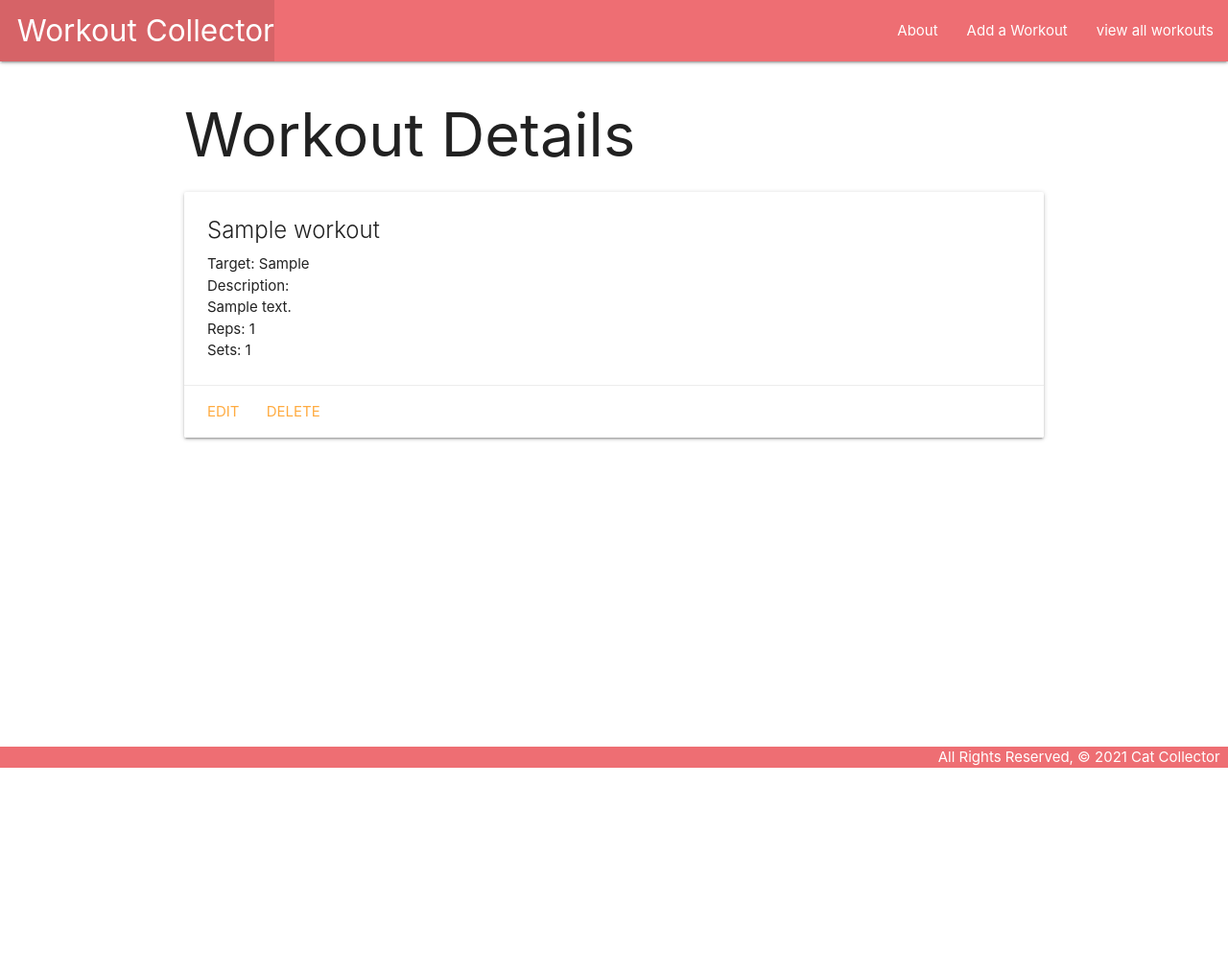
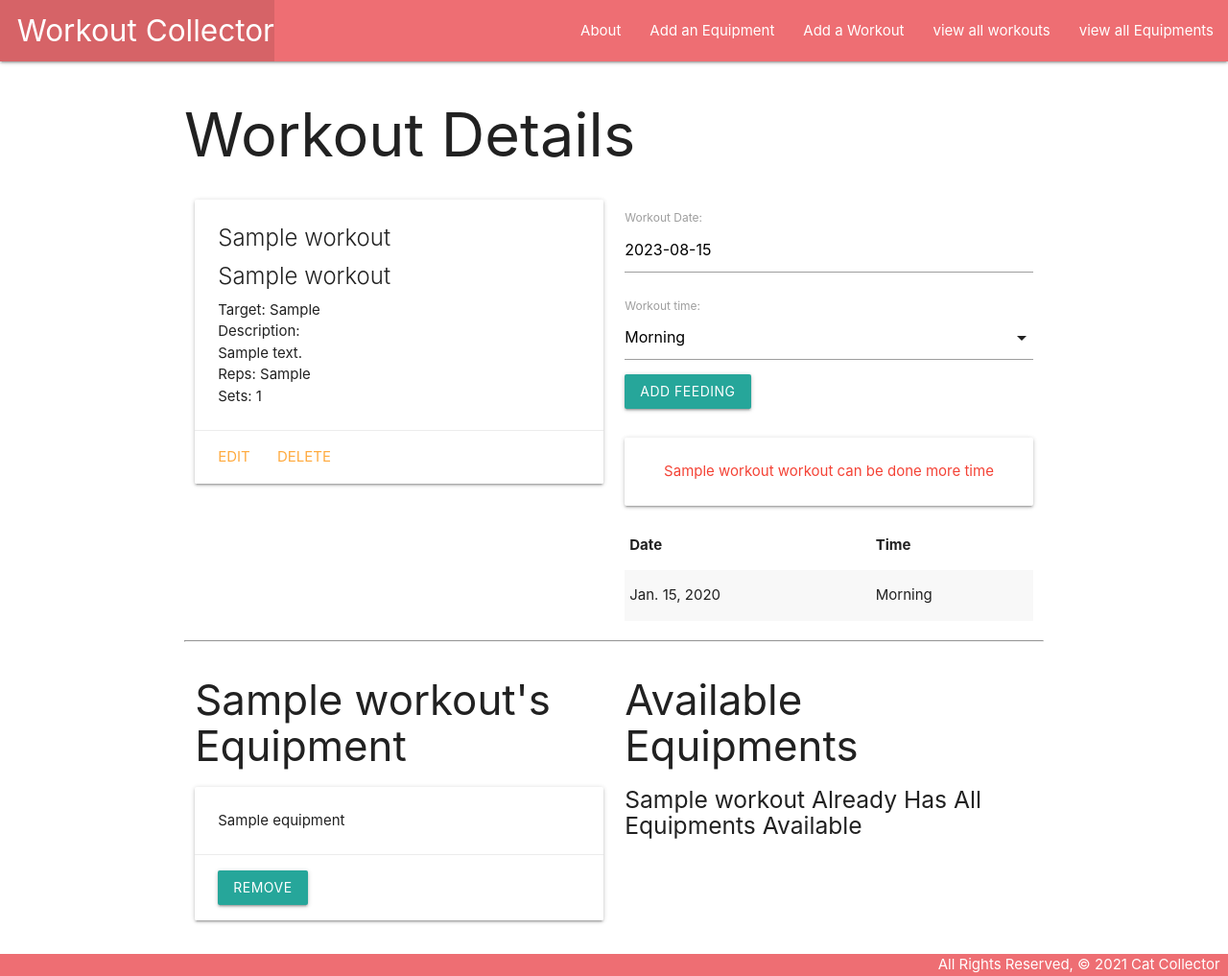
Before and after one commit to Bharatchandran/WorkoutCollector, a Django app: page /workouts/1/ in a window 1280 px wide. Shown: the whole page at 96% size. Before the commit the page ends 800 px from the top, so only its background shows below. Run offline with Django 4.2, Linux system fonts and the light colour scheme; tables that the repository leaves empty hold one stand-in row (values such as "Sample post").

Commit message:
lab 4,5 completed

```diff
--- a/main_app/admin.py
+++ b/main_app/admin.py
@@ -1,4 +1,6 @@
 from django.contrib import admin
-from .models import Workout
+from .models import Workout, Scheduling, Equipment
 # Register your models here.
 admin.site.register(Workout)
+admin.site.register(Scheduling)
+admin.site.register(Equipment)
--- /dev/null
+++ b/main_app/forms.py
@@ -0,0 +1,7 @@
+from django.forms import ModelForm
+from .models import Scheduling
+
+class SchedulingForm(ModelForm):
+    class Meta:
+        model = Scheduling
+        fields = ['date', 'workout_time']
--- a/main_app/models.py
+++ b/main_app/models.py
@@ -1,14 +1,29 @@
 from django.db import models
 from django.urls import reverse
+from datetime import date
+
+TIMING = (
+  ('M', 'Morning'),
+  ('E', 'Evening'),
+  ('N', 'Night'),
+)
 
 # Create your models here.
+
+class Equipment(models.Model):
+    name = models.CharField(max_length=50)
+    def __str__(self):
+        return self.name
+    def get_absolute_url(self):
+        return reverse('equipments_detail', kwargs={'pk': self.id})
 class Workout(models.Model):
     name = models.CharField(max_length=100)
     target = models.CharField(max_length=100)
     description = models.TextField(max_length=250)
-    reps = models.IntegerField()
+    reps = models.CharField(max_length=100)
     sets = models.IntegerField()
 
+    equipments = models.ManyToManyField(Equipment)
     # Changing this incstance method dows not impact the database, therfore
     # no makemigration is necessary
     def __str__(self):
@@ -16,3 +31,22 @@ class Workout(models.Model):
 
     def get_absolute_url(self):
         return reverse('detail', kwargs={'workout_id': self.id})
+
+    def workout_for_today(self):
+        return self.scheduling_set.filter(date=date.today()).count() >= len(TIMING)
+
+
+class Scheduling(models.Model):
+    date = models.DateField('Workout Date')
+    workout_time = models.CharField(
+        max_length=2,
+        choices=TIMING,
+        default=TIMING[0][0]
+    )
+    workout = models.ForeignKey(Workout, on_delete=models.CASCADE)
+
+    def __str__(self):
+        return f"{self.get_workout_time_display()} on {self.date}"
+
+    class Meta:
+        ordering = ['-date']
--- a/main_app/templates/base.html
+++ b/main_app/templates/base.html
@@ -7,6 +7,7 @@
   <meta http-equiv="X-UA-Compatible" content="ie=edge">
   <title>Workout Collector</title>
   <link rel="stylesheet" href="https://cdnjs.cloudflare.com/ajax/libs/materialize/1.0.0/css/materialize.min.css">
+  <script src="https://cdnjs.cloudflare.com/ajax/libs/materialize/1.0.0/js/materialize.min.js"></script>
   <link rel="stylesheet" type="text/css" href="{% static 'css/style.css' %}">
 </head>
 <body>
@@ -18,8 +19,10 @@
         </ul>
         <ul class="right">
           <li><a href="{%url 'about'%}">About</a></li>
+          <li><a href="{%url 'equipments_create'%}">Add an Equipment</a></li>
           <li><a href="{%url 'workouts_create'%}">Add a Workout</a></li>
           <li><a href="{%url 'index'%}">view all workouts</a></li>
+          <li><a href="{%url 'equipments_index'%}">view all Equipments</a></li>
         </ul>
       </div>
     </nav>
--- a/main_app/templates/workouts/detail.html
+++ b/main_app/templates/workouts/detail.html
@@ -3,18 +3,113 @@
 
 <h1>Workout Details</h1>
 
+<div class="row">
+  <div class="col s6">
     <div class="card">
       <div class="card-content">
+        <span class="card-title">{{ workout.name }}</span>
         <span class="card-title">{{ workout.name }}</span>
     <p>Target: {{ workout.target }}</p>
     <p>Description: {{ workout.description|linebreaks }}</p>
       <p>Reps: {{ workout.reps }}</p>
       <p>Sets: {{workout.sets}}</p>
+
       </div>
       <div class="card-action">
         <a href="{% url 'workouts_update' workout.id %}">Edit</a>
     <a href="{% url 'workouts_delete' workout.id %}">Delete</a>
       </div>
     </div>
+  </div>
+  <!-- New Markup Below -->
+  <div class="col s6">
+    <form action="{% url 'add_workout' workout.id %}" method="POST">
+      {% csrf_token %}
+      <!-- Render the inputs -->
+      {{ scheduling_form.as_p }}
+      <input type="submit" class="btn" value="Add Feeding">
+    </form>
+    <br>
+    {% if workout.workout_for_today %}
+    <div class="card-panel teal-text center-align">{{workout.name}} workout completed for the day</div>
+  {% else %}
+    <div class="card-panel red-text center-align">{{workout.name}} workout can be done more time</div>
+  {% endif %}
+    <table class="striped">
+      <thead>
+        <tr><th>Date</th><th>Time</th></tr>
+      </thead>
+      <tbody>
+        {% for timing in workout.scheduling_set.all %}
+          <tr>
+            <td>{{timing.date}}</td>
+            <td>{{timing.get_workout_time_display}}</td>
+          </tr>
+        {% endfor %}
+      </tbody>
+    </table>
+  </div>
+  <!-- New Markup Above -->
 
+</div>
+<hr>
+<div class="row">
+  <div class="col s6">
+    <h3>{{ workout.name }}'s Equipment</h3>
+    {% if workout.equipments.count %}
+      {% for equipment in workout.equipments.all %}
+        <div class="card">
+          <div class="card-content">
+             {{ equipment.name }}
+            </span>
+          </div>
+      <div class="card-action">
+        <form action="{%url 'unassoc_equipment' workout.id equipment.id%}" method="POST">
+          {% csrf_token %}
+          <button type="submit" class="btn">Remove</button>
+        </form>
+      </div>
+        </div>
+      {% endfor %}
+    {% else %}
+      <h5>No Equipment 😿</h5>
+    {% endif %}
+  </div>
+  <!-- Available toys will come after this line -->
+  <div class="col s6">
+    <h3>Available Equipments</h3>
+    {% if equipments.count %}
+      {% for equipment in equipments.all %}
+        <div class="card">
+          <div class="card-content">
+            <span class="card-title">
+              {{ equipment.name }}
+            </span>
+          </div>
+          <div class="card-action">
+            <form action="{%url 'assoc_equipment' workout.id equipment.id%}" method="POST">
+              {% csrf_token %}
+              <button type="submit" class="btn">Add</button>
+            </form>
+          </div>
+        </div>
+      {% endfor %}
+    {% else %}
+      <h5>{{workout.name}} Already Has All Equipments Available</h5>
+    {% endif %}
+  </div>
+</div>
+
+<script>
+  const dateEl = document.getElementById('id_date');
+  // M is Materialize's global variable
+  M.Datepicker.init(dateEl, {
+    format: 'yyyy-mm-dd',
+    defaultDate: new Date(),
+    setDefaultDate: true,
+    autoClose: true
+  });
+  const selectEl = document.getElementById('id_workout_time');
+  M.FormSelect.init(selectEl);
+</script>
 {% endblock %}
--- a/main_app/urls.py
+++ b/main_app/urls.py
@@ -8,4 +8,12 @@ urlpatterns = [
     path('workouts/create/', views.WorkoutCreate.as_view(), name='workouts_create'),
     path('workouts/<int:pk>/update/', views.WorkoutUpdate.as_view(), name='workouts_update'),
     path('workouts/<int:pk>/delete/', views.WorkoutDelete.as_view(), name='workouts_delete'),
+    path('workouts/<int:workout_id>/add_workout/', views.add_workout, name='add_workout'),
+    path('workouts/<int:workout_id>/assoc_equipment/<int:equipment_id>', views.assoc_equipment, name='assoc_equipment'),
+    path('workouts/<int:workout_id>/unassoc_equipment/<int:equipment_id>', views.unassoc_equipment, name='unassoc_equipment'),
+    path('equipments/', views.EquipmentList.as_view(), name= 'equipments_index'),
+    path('equipments/<int:pk>/', views.EquipmentDetail.as_view(), name= 'equipments_detail'),
+    path('equipments/create/', views.EquipmentCreate.as_view(), name= 'equipments_create'),
+    path('equipments/<int:pk>/update/', views.EquipmentUpdate.as_view(), name= 'equipments_update'),
+    path('equipments/<int:pk>/delete', views.EquipmentDelete.as_view(), name= 'equipments_delete'),
 ]
--- a/main_app/views.py
+++ b/main_app/views.py
@@ -1,6 +1,8 @@
-from django.shortcuts import render
-from .models import Workout
+from django.shortcuts import render, redirect
+from .models import Workout, Equipment
+from .forms import SchedulingForm
 from django.views.generic.edit import CreateView, UpdateView, DeleteView
+from django.views.generic import ListView, DetailView
 
 # from django.http import HttpResponse
 ## Create your views here.
@@ -22,7 +24,14 @@ def workouts_index(request):
 
 def workouts_detail(request, workout_id):
   workout = Workout.objects.get(id=workout_id)
-  return render(request, 'workouts/detail.html', { 'workout': workout })
+  id_list = workout.equipments.all().values_list('id')
+  equipment_workout_doesnt_have = Equipment.objects.exclude(id__in = id_list)
+  scheduling_form = SchedulingForm()
+  return render(request, 'workouts/detail.html', {
+       'workout': workout,
+       'scheduling_form': scheduling_form,
+       'equipments': equipment_workout_doesnt_have
+   })
 
 class WorkoutCreate(CreateView):
     model = Workout
@@ -35,3 +44,37 @@ class WorkoutUpdate(UpdateView):
 class WorkoutDelete(DeleteView):
     model = Workout
     success_url = '/workouts'
+
+def add_workout(request, workout_id):
+    form = SchedulingForm(request.POST)
+    if form.is_valid():
+        new_workout = form.save(commit=False)
+        new_workout.workout_id = workout_id
+        new_workout.save()
+    return redirect('detail', workout_id = workout_id)
+
+class EquipmentList(ListView):
+    model = Equipment
+
+class EquipmentDetail(DetailView):
+    model = Equipment
+
+class EquipmentCreate(CreateView):
+    model = Equipment
+    fields='__all__'
+
+class EquipmentUpdate(UpdateView):
+    model = Equipment
+    fields = ['name']
+
+class EquipmentDelete(DeleteView):
+    model = Equipment
+    success_url = '/equipments'
+
+def assoc_equipment(request, workout_id, equipment_id):
+    Workout.objects.get(id=workout_id).equipments.add(equipment_id)
+    return redirect('detail', workout_id=workout_id)
+
+def unassoc_equipment(request, workout_id, equipment_id):
+    Workout.objects.get(id=workout_id).equipments.remove(equipment_id)
+    return redirect('detail', workout_id=workout_id)
```
Also changed, not shown: main_app/templates/main_app/equipment_confirm_delete.html (added, +13 -0 lines), main_app/templates/main_app/equipment_detail.html (added, +19 -0 lines), main_app/templates/main_app/equipment_form.html (added, +19 -0 lines), main_app/templates/main_app/equipment_list.html (added, +15 -0 lines), main_app/migrations/0001_initial.py, main_app/migrations/0002_scheduling.py (added), main_app/migrations/0003_equipment_workout_equipments.py (added). Lines whose indentation alone changed are shown as unchanged.
